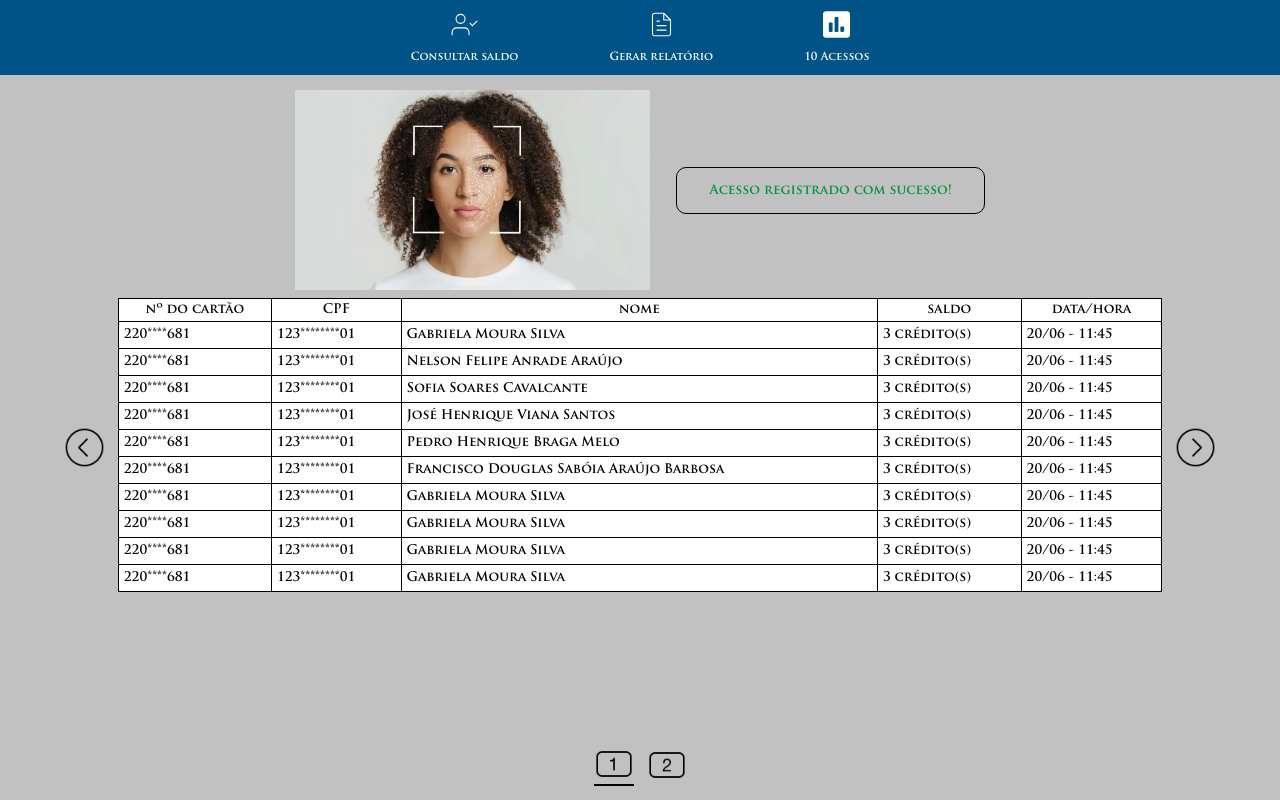
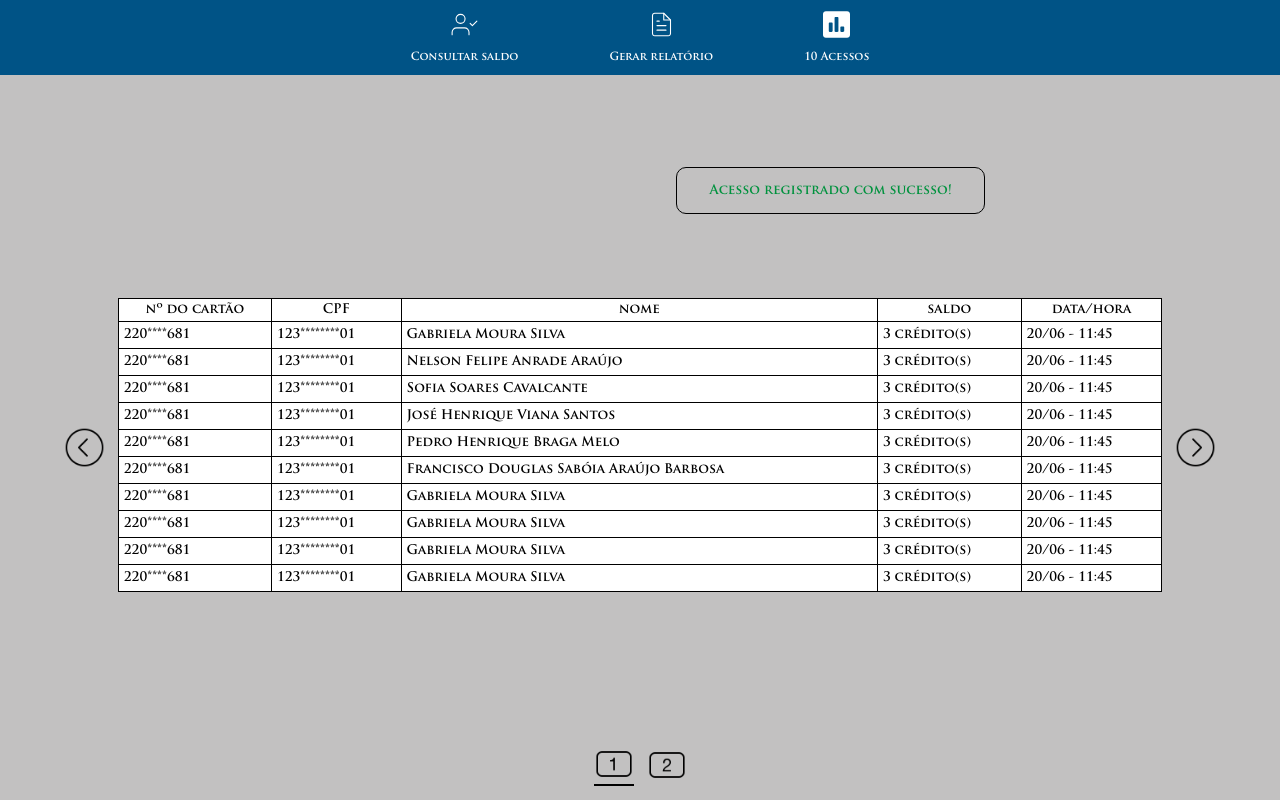
Before and after one commit to RECON-PAJE/gabriela, a React (Create React App) app in the folder recon-paje/: page /principal in a window 1280 px wide. Built offline with nearby package versions, Linux system fonts and the light colour scheme; no server answers.

Commit message:
Primeira integração - câmera

```diff
--- a/recon-paje/src/components/Principal.js
+++ b/recon-paje/src/components/Principal.js
@@ -87,6 +87,7 @@ function Principal() {
   ]);
 
   const inputRef = useRef(null);
+  const videoRef = useRef(null);
 
   useEffect(() => {
     const handleClickOutside = (event) => {
@@ -111,6 +112,19 @@ function Principal() {
   const handleConsultarSaldoClick = () => {
     setMostrarInput(true);
   };
+
+  useEffect(() => {
+    if (videoRef.current) {
+      navigator.mediaDevices
+        .getUserMedia({ video: true })
+        .then((stream) => {
+          videoRef.current.srcObject = stream;
+        })
+        .catch((err) => {
+          console.error("Erro ao acessar a câmera: ", err);
+        });
+    }
+  }, [videoRef]);
 
   const totalPaginas = Math.ceil(historico.length / dadosPorPagina);
   const dadosPaginaAtual = historico.slice(
@@ -154,9 +168,11 @@ function Principal() {
       <main id="container-geral-principal">
         <div id="container-reconhecimento">
           <div id="container-imagem">
-            <img
-              src="/img/reconhecimento_facial.jpg"
-              alt="Imagem ilustrativa de reconhecimento facial"
+            <video
+              ref={videoRef}
+              autoPlay
+              playsInline
+              style={{ width: "100%" }}
             />
           </div>
           <div id="mensagem-aviso">
```
